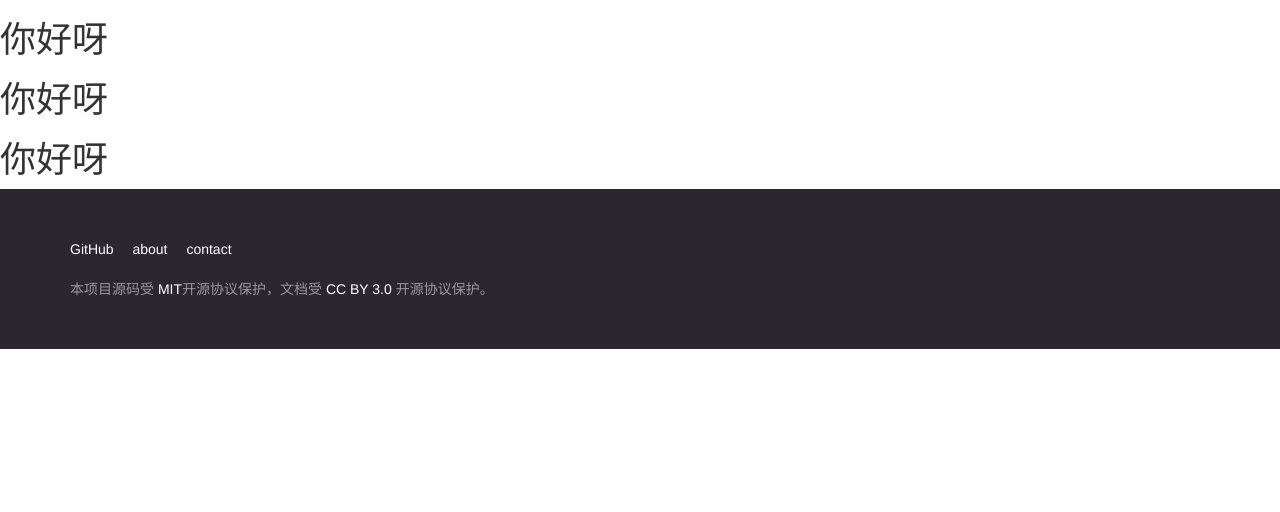
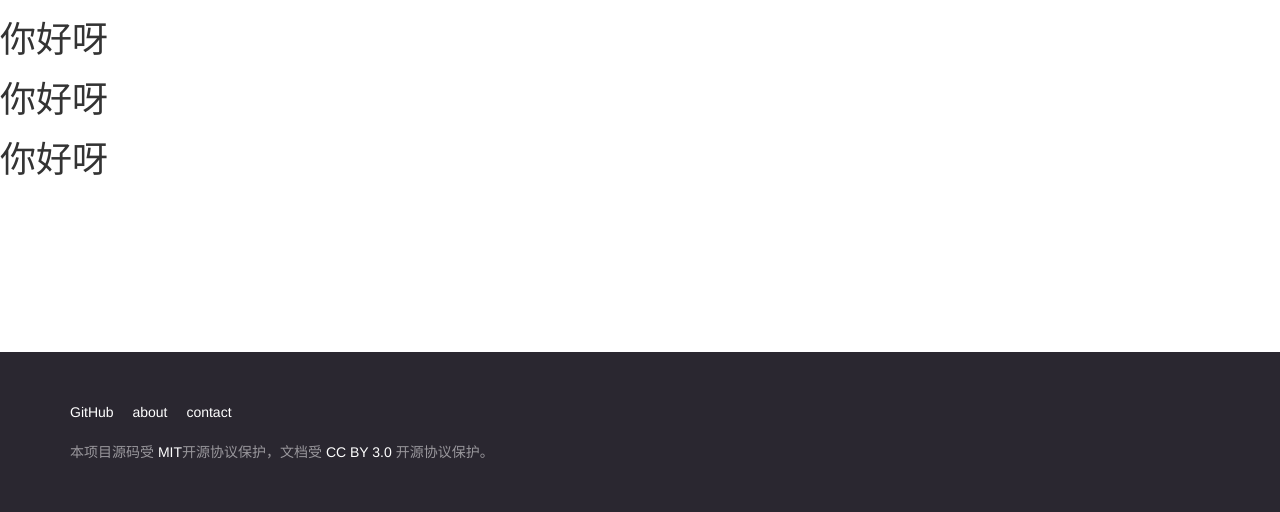
Before and after one commit to oldestcrab/my_blog, a Django app: page / in a window 1280 px wide. Shown: the part 288-800 px from the top of the page. Run offline with Django 3.2, Linux system fonts and the light colour scheme; some libraries are stand-ins or nearby versions.

Commit message:
footer固定在底部

```diff
--- a/templates/share_layout/base.html
+++ b/templates/share_layout/base.html
@@ -67,7 +67,7 @@
 
   {% block content %}{% endblock content %}
 
-  <footer class="blog-footer">
+  <footer class="blog-footer navbar-fixed-bottom">
     <div class="container">
       <ul class="blog-footer-links">
         <li><a href="">GitHub</a></li>
```
